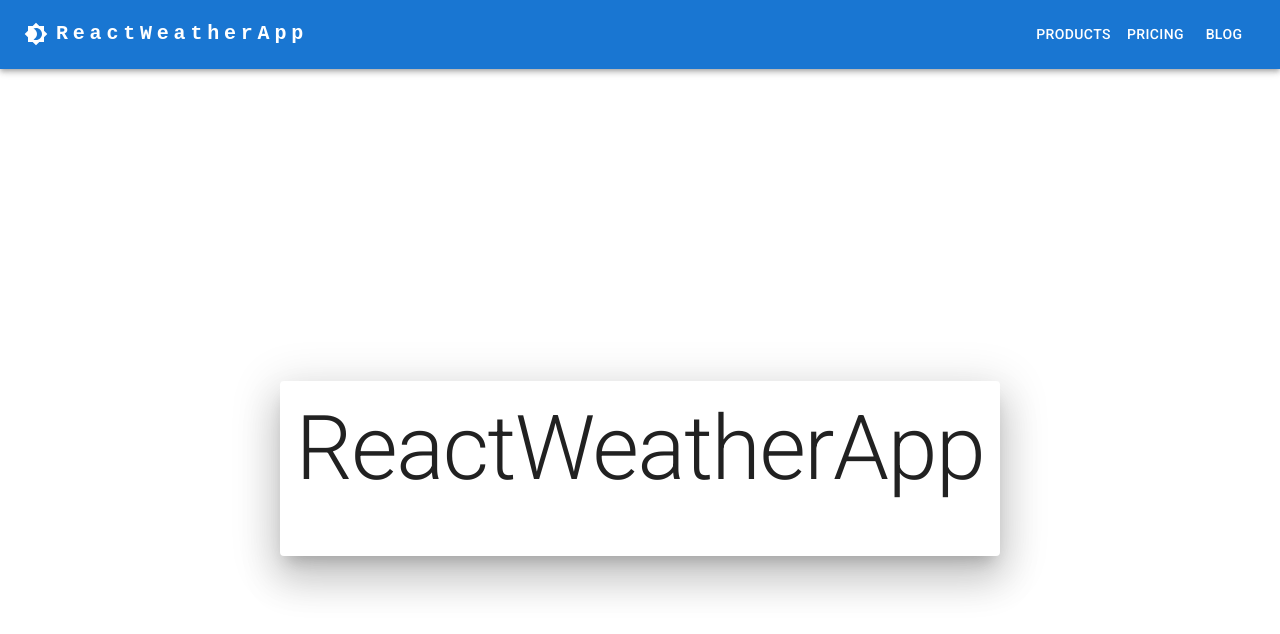
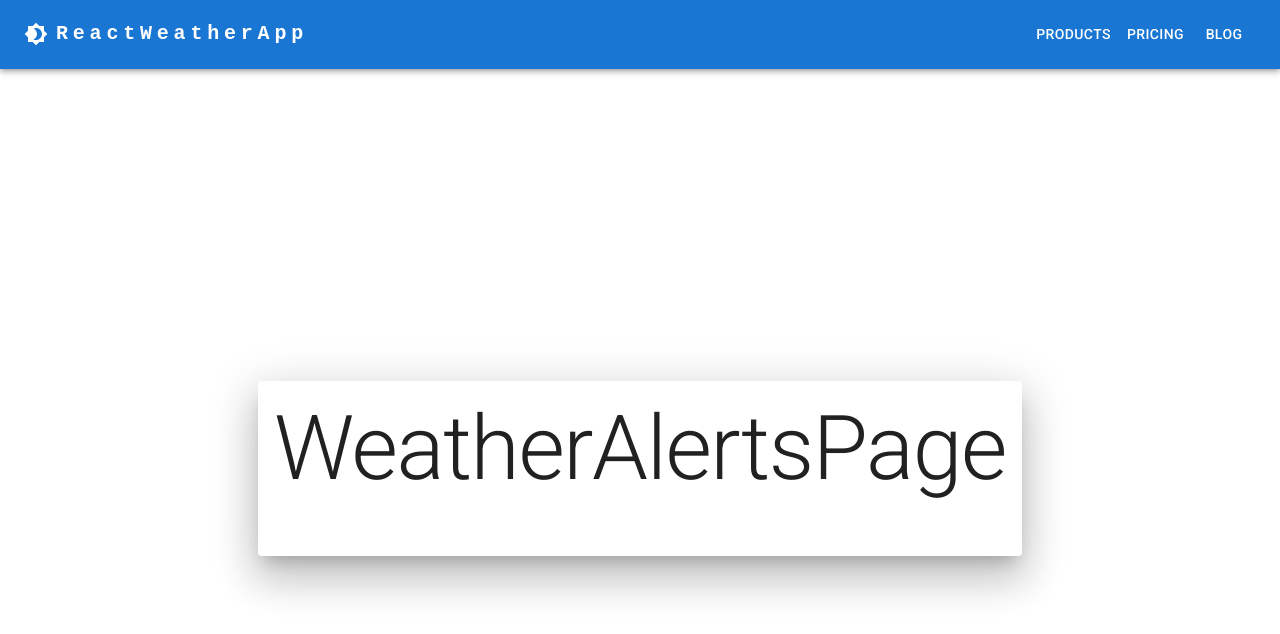
Before and after one commit to guillaumedebas/reactweatherapp, a React (Vite) app: page /WeatherAlertsPage in a window 1280 px wide. Shown: the top 634 px of the page. Built offline with nearby package versions, Linux system fonts and the light colour scheme.

Commit message:
first routes added

```diff
--- a/src/App.tsx
+++ b/src/App.tsx
@@ -1,41 +1,22 @@
-import { Container, Typography, Grid, Card, CardContent } from '@mui/material';
+import { BrowserRouter as Router, Routes, Route } from 'react-router-dom';
 import './App.css';
+import MainDisplay from './components/MainDisplay/MainDisplay';
 import ResponsiveAppBar from './components/ResponsiveAppBar/ResponsiveAppBar';
+import HomePage from './pages/HomePage/HomePage';
+import DetailedForecastPage from './pages/DetailedForecastPage/DetailedForecastPage';
+import WeatherAlertsPage from './pages/WeatherAlertsPage/WeatherAlertsPage';
+
 
 function App() {
   return (
-    <>
+    <Router>
       <ResponsiveAppBar />
-      <Container
-        style={{
-          width: '100%',
-          height: '100vh'
-        }}>
-        <Grid
-          container
-          justifyContent="center"
-          alignItems="center"
-          style={{
-            width: '100%',
-            height: '100%'
-          }}>
-
-          <Card elevation={24}>
-            <CardContent>
-              <Typography
-                variant='h1'
-                component="h1"
-                fontSize='clamp(0.7rem, 7vw, 7rem)'
-                gutterBottom
-              >
-                ReactWeatherApp
-              </Typography>
-
-            </CardContent>
-          </Card>
-        </Grid>
-      </Container>
-    </>
+      <Routes>
+        <Route path="/" element={<MainDisplay content={<HomePage />} />} />
+        <Route path="/DetailedForecastPage" element={<MainDisplay content={<DetailedForecastPage />} />} />
+        <Route path="/WeatherAlertsPage" element={<MainDisplay content={<WeatherAlertsPage />} />} />
+      </Routes>
+    </Router>
   );
 }
 
--- /dev/null
+++ b/src/components/MainDisplay/MainDisplay.tsx
@@ -0,0 +1,24 @@
+import React from 'react';
+import { Container } from '@mui/material';
+
+interface MainDisplayProps {
+  content: React.ReactNode;
+}
+
+function MainDisplay({ content }: MainDisplayProps) {
+  return (
+    <Container
+      style={{
+        width: '100%',
+        height: '100vh',
+        display: 'flex',
+        justifyContent: 'center',
+        alignItems: 'center',
+      }}
+    >
+      {content}
+    </Container>
+  );
+}
+
+export default MainDisplay;
--- /dev/null
+++ b/src/pages/DetailedForecastPage/DetailedForecastPage.tsx
@@ -0,0 +1,31 @@
+import { Card, CardContent, Grid, Typography } from '@mui/material'
+
+function DetailedForecastPage() {
+  return (
+    <Grid
+          container
+          justifyContent="center"
+          alignItems="center"
+          style={{
+            width: '100%',
+            height: '100%'
+          }}>
+
+          <Card elevation={24}>
+            <CardContent>
+              <Typography
+                variant='h1'
+                component="h1"
+                fontSize='clamp(0.7rem, 7vw, 7rem)'
+                gutterBottom
+              >
+                DetailedForecastPage
+              </Typography>
+
+            </CardContent>
+          </Card>
+        </Grid>
+  )
+}
+
+export default DetailedForecastPage
--- /dev/null
+++ b/src/pages/HomePage/HomePage.tsx
@@ -0,0 +1,31 @@
+import { Card, CardContent, Grid, Typography } from '@mui/material'
+
+function HomePage() {
+  return (
+    <Grid
+          container
+          justifyContent="center"
+          alignItems="center"
+          style={{
+            width: '100%',
+            height: '100%'
+          }}>
+
+          <Card elevation={24}>
+            <CardContent>
+              <Typography
+                variant='h1'
+                component="h1"
+                fontSize='clamp(0.7rem, 7vw, 7rem)'
+                gutterBottom
+              >
+                ReactWeatherApp
+              </Typography>
+
+            </CardContent>
+          </Card>
+        </Grid>
+  )
+}
+
+export default HomePage
--- /dev/null
+++ b/src/pages/WeatherAlertsPage/WeatherAlertsPage.tsx
@@ -0,0 +1,31 @@
+import { Card, CardContent, Grid, Typography } from '@mui/material'
+
+function WeatherAlertsPage() {
+  return (
+    <Grid
+          container
+          justifyContent="center"
+          alignItems="center"
+          style={{
+            width: '100%',
+            height: '100%'
+          }}>
+
+          <Card elevation={24}>
+            <CardContent>
+              <Typography
+                variant='h1'
+                component="h1"
+                fontSize='clamp(0.7rem, 7vw, 7rem)'
+                gutterBottom
+              >
+                WeatherAlertsPage
+              </Typography>
+
+            </CardContent>
+          </Card>
+        </Grid>
+  )
+}
+
+export default WeatherAlertsPage
```
